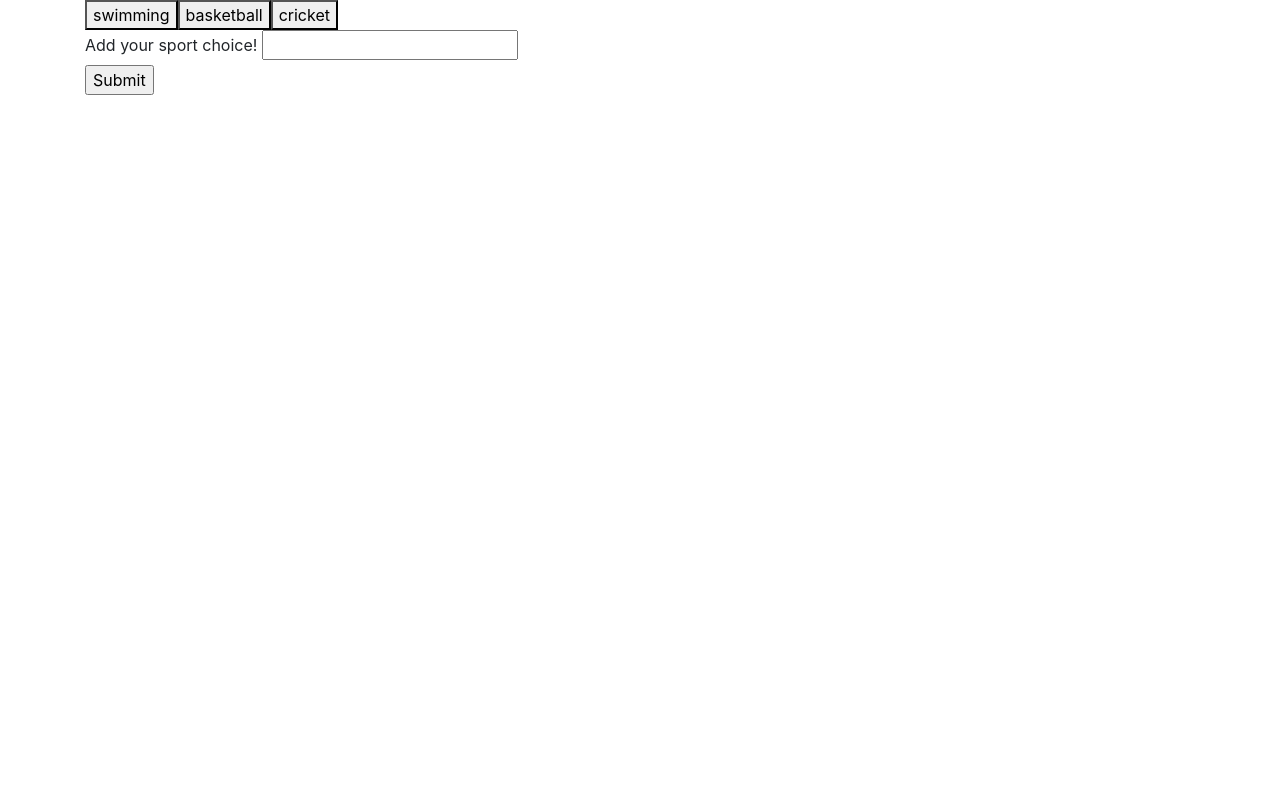
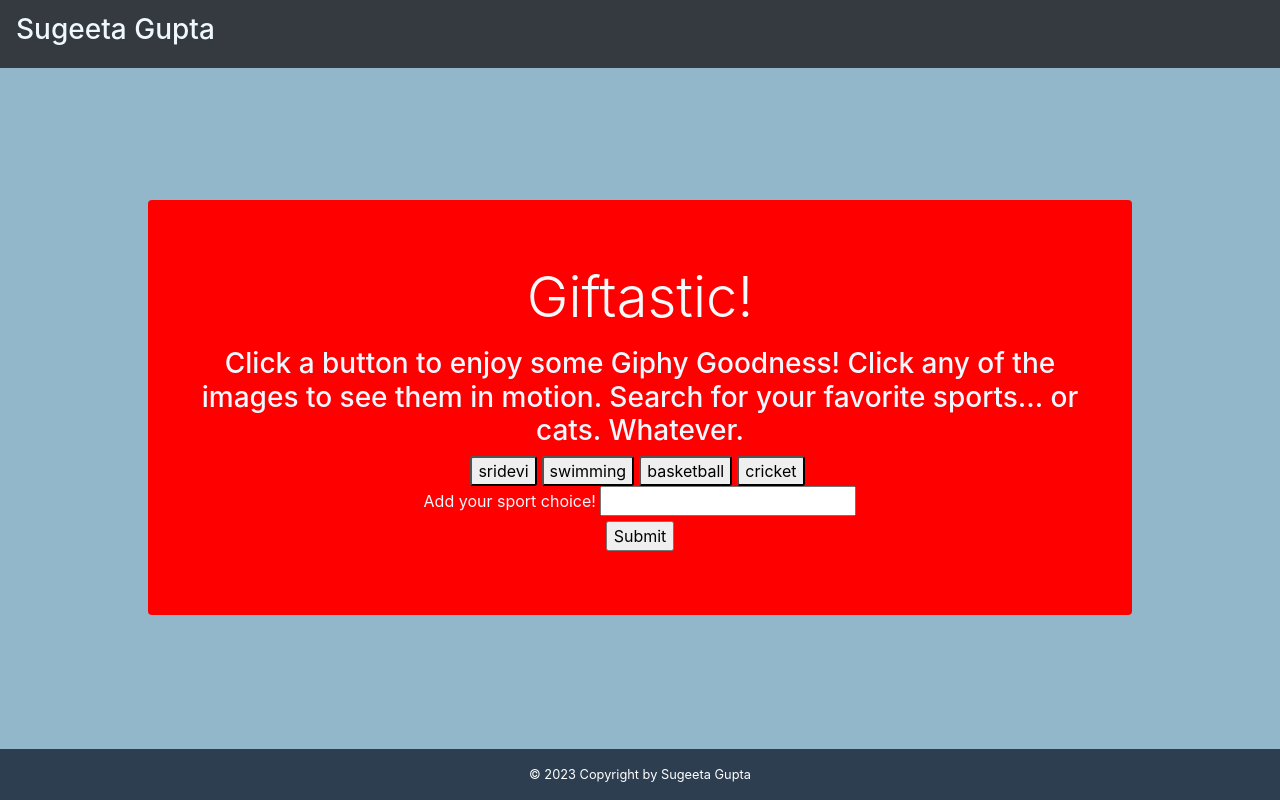
Before and after one commit to Sugeeta32/GifTastic, a plain HTML site: page index.html in a window 1280 px wide. Drawn offline with nearby package versions, Linux system fonts and the light colour scheme.

Commit message:
Added local storage to persist

```diff
--- a/assets/css/style.css
+++ b/assets/css/style.css
@@ -1,7 +1,33 @@
-/* body{
-    background-color: rgb(11, 44, 59);
+body{
+    /* background-color: rgb(11, 44, 59); */
+    background-color: rgba(146, 182, 202, 0.993);
 
-} */
-p{
+}
+h3,p{
     color: aliceblue;
 }
+.sport-btn{
+    margin-right: 5px;
+    border-radius: 3px;
+
+}
+label{
+    color: aliceblue;
+}
+
+.page-footer{
+    background-color: #2c3e50!important;
+    color: #fff;
+    font-size: 80%;
+ }
+/* ----------------------------------- */
+
+
+
+.jumbotron{
+    text-align: center;
+    background-color: red;
+}
+.container-fluid {
+    margin-top: 200px;
+}
--- a/assets/javascript/app.js
+++ b/assets/javascript/app.js
@@ -1,8 +1,31 @@
 
-var sports = ["swimming", "basketball", "cricket"]
+var sports = ["sridevi","swimming", "basketball", "cricket"]
+var sportList = JSON.parse((localStorage.getItem("mySports")));
+//if sportList is not an array yet i.e. it is null, therefore, assign it sports
+if (!Array.isArray(sportList)) {
+    console.log('i got refreshed');
+    sportList = sports;
+}
 
 
+function renderButtons(soprtsArr) {
+    debugger;
+    $("#buttons-view").empty();
+    for (var i = 0; i < soprtsArr.length; i++) {
+        var a = $("<button>");
+        // Adding a class of sport-btn to our button
+        a.addClass("sport-btn");
+        // Adding a data-attribute
+        a.attr("data-sport", soprtsArr[i]);
+        // Providing the initial button text
+        a.text(soprtsArr[i]);
+        // Adding the button to the buttons-view div
+        $("#buttons-view").append(a);
+    }
+}
 
+//console.log(aSport);
+$(document).on("click", ".sport-btn", displaySport);
 function displaySport() {
     var sport = $(this).attr("data-sport");
     var queryURL = "https://api.giphy.com/v1/gifs/search?q=" + sport + "&api_key=z4KVMqoKBy4RxXsuE22ikVoCFJLRddKo&limit=10";
@@ -14,94 +37,62 @@ function displaySport() {
         // Storing the rating data
         // console.log(response.data[i].images.original.url);
         // Displaying the rating
-
-
-            var results=response.data;
-            for (var i =0;i<results.length;i++){
-
+        var results = response.data;
+        for (var i = 0; i < results.length; i++) {
             var sportDiv = $("<div class ='sport'>");
-
             var p = $("<p>");
-                p.text("Rating: "+results[i].rating);
-                sportDiv.append(p);
-
-                var animated= results[i].images.fixed_height.url;
+            p.text("Rating: " + results[i].rating);
+            // sportDiv.append(p);
+            // for animation and still the gifs
+            var animated = results[i].images.fixed_height.url;
             var still = results[i].images.fixed_height_still.url;
-                var sportImage =$("<img>");
-
-
-
-
-                sportImage.attr("src",still);
-                sportImage.attr("data-still",still);
+            var sportImage = $("<img>");
+            sportImage.attr("src", still);
+            sportImage.attr("data-still", still);
             // console.log("data-still",still);
-                sportImage.attr("data-animated",animated);
+            sportImage.attr("data-animated", animated);
             // console.log("data-animated",animated)
-                sportImage.attr("data-state","still");
-
+            sportImage.attr("data-state", "still");
             sportImage.addClass("sportsImage");
-
-
-
-
             // sportImage.attr("src",results[i].images.fixed_height.url);
             sportDiv.append(sportImage);
+            $("#sports-view").prepend(sportDiv);
+        }
+    });
+};
 
+//renderButtons(JSON.parse((localStorage.getItem("mySports"))));
+// $("#buttons-view").text(sessionStorage.getItem("sport"));
 
-                $("#sports-view").prepend(sportDiv);
-
-
+$(document).on("click", ".sportsImage", function () {
+    var state = $(this).attr("data-state");
+    if (state == "still") {
+        $(this).attr("src", $(this).data("animated"));
+        $(this).attr("data-state", "animated");
+    } else {
+        $(this).attr("src", $(this).data("still"));
+        $(this).attr("data-state", "still");
     }
 
 });
 
-};
-
-
-
-
-function renderButtons() {
-    $("#buttons-view").empty();
-    for (var i = 0; i < sports.length; i++) {
-        var a = $("<button>");
-        // Adding a class of sport-btn to our button
-        a.addClass("sport-btn");
-        // Adding a data-attribute
-        a.attr("data-sport", sports[i]);
-        // Providing the initial button text
-        a.text(sports[i]);
-        // Adding the button to the buttons-view div
-        $("#buttons-view").append(a);
-
-    }
-}
-
-$(document).on("click",".sportsImage",function(){
-var state = $ (this).data("state");
-if(state=="still"){
-    $(this).attr("src",$(this).data("animated"));
-    $(this).attr("data-state","animated");
-}else{
-    $(this).attr("src",$(this).data("still"));
-    $(this).attr("data-state","still");
-}
-
-})
-
-
-
-
-
 
 $("#add-sports").on("click", function (event) {
     event.preventDefault();
+    debugger;
     // This line grabs the input from the textbox
     var sport = $("#sport-input").val().trim();
+    // check of sportList is not null i.e it has value from previous
+    if (Array.isArray(sportList)) {
+        console.log('i got refreshed');
+        sports = sportList;
+        sports.push(sport);
+    }else {
+        sports.push(sport);
+    }
 
-    sports.push(sport);
-    renderButtons();
-
+   // renderButtons(sports);
+    localStorage.setItem("mySports", JSON.stringify(sports));
+    renderButtons(JSON.parse((localStorage.getItem("mySports"))));
 });
-
-$(document).on("click", ".sport-btn", displaySport);
-renderButtons();
+renderButtons(sportList);
--- a/index.html
+++ b/index.html
@@ -14,8 +14,19 @@
 <body>
 
   <div class="container">
+    <nav class="navbar navbar-expand-sm navbar-dark bg-dark fixed-top">
 
+      <a class="navbar-brand" href="#">
+        <h3>Sugeeta Gupta</h3>
+      </a>
 
+    </nav>
+    <div class="container-fluid">
+      <div id="firstPage" class="jumbotron   my-2 mx-5 text-light rounded ">
+        <h1 class="display-4 text-center text-underscore typography mb-3"> Giftastic!</h1>
+
+        <h3>Click a button to enjoy some Giphy Goodness! Click any of the images to see them in motion.
+          Search for your favorite sports... or cats. Whatever.</h3>
         <!-- Rendered Buttons will get Dumped Here  -->
         <div id="buttons-view"></div>
 
@@ -30,15 +41,22 @@
           <input id="add-sports" type="submit" value="Submit">
         </form>
         <div class="well">
-      <div id="sports-view"></div>
+          <div class="justify-content-center d-flex flex-wrap" id="sports-view"></div>
         </div>
 
 
 
 
       </div>
+    </div>
+    <footer class="page-footer font-small fixed-bottom mt-5 ">
 
+      <!-- Copyright -->
+      <div class="footer-copyright text-center py-3">© 2023 Copyright by Sugeeta Gupta</div>
+      <!-- Copyright -->
 
+    </footer>
+  </div>
   <script src="https://cdnjs.cloudflare.com/ajax/libs/jquery/3.4.1/jquery.min.js"></script>
   <script src="assets/javascript/app.js" type="text/javascript"></script>
 
```
Lines whose indentation alone changed are shown as unchanged.
